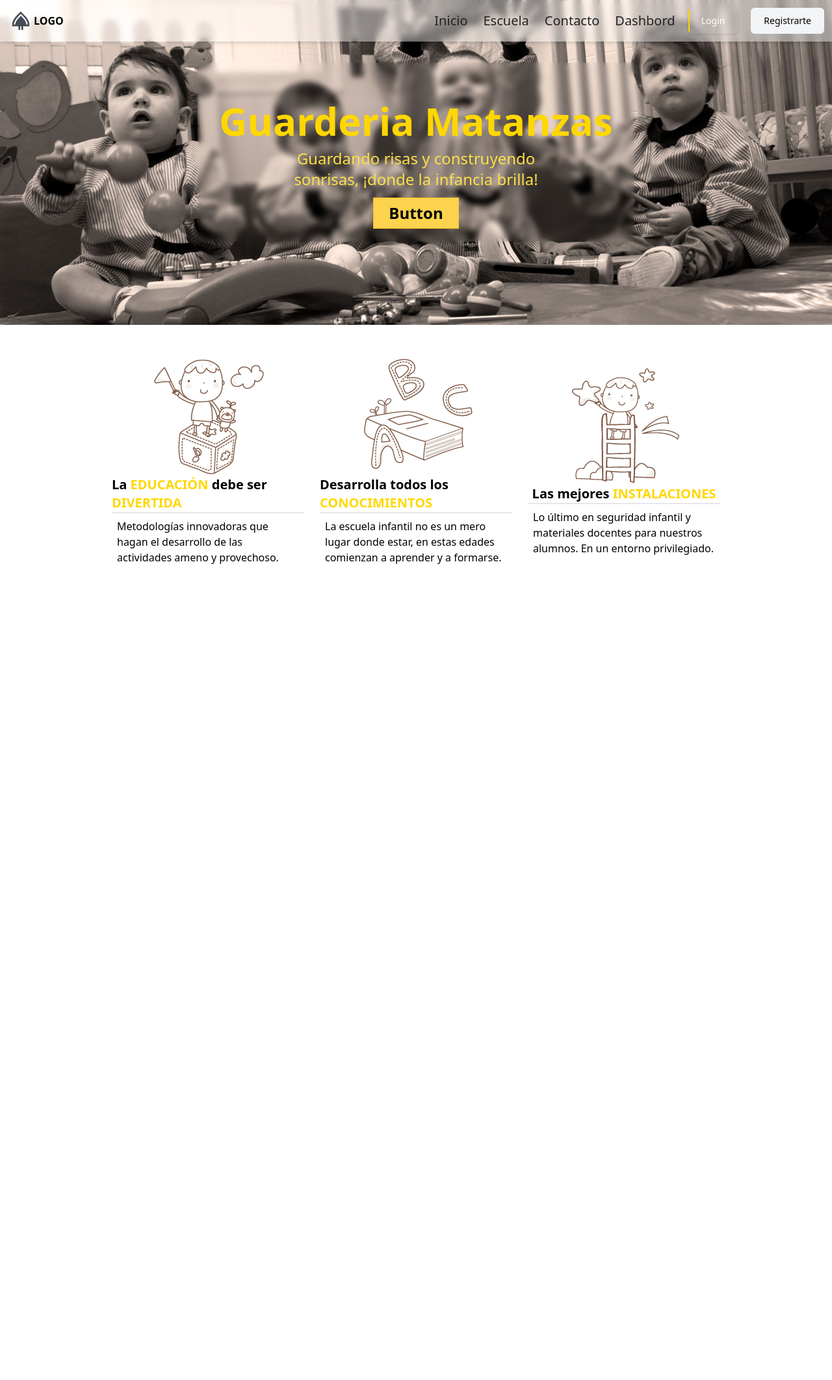
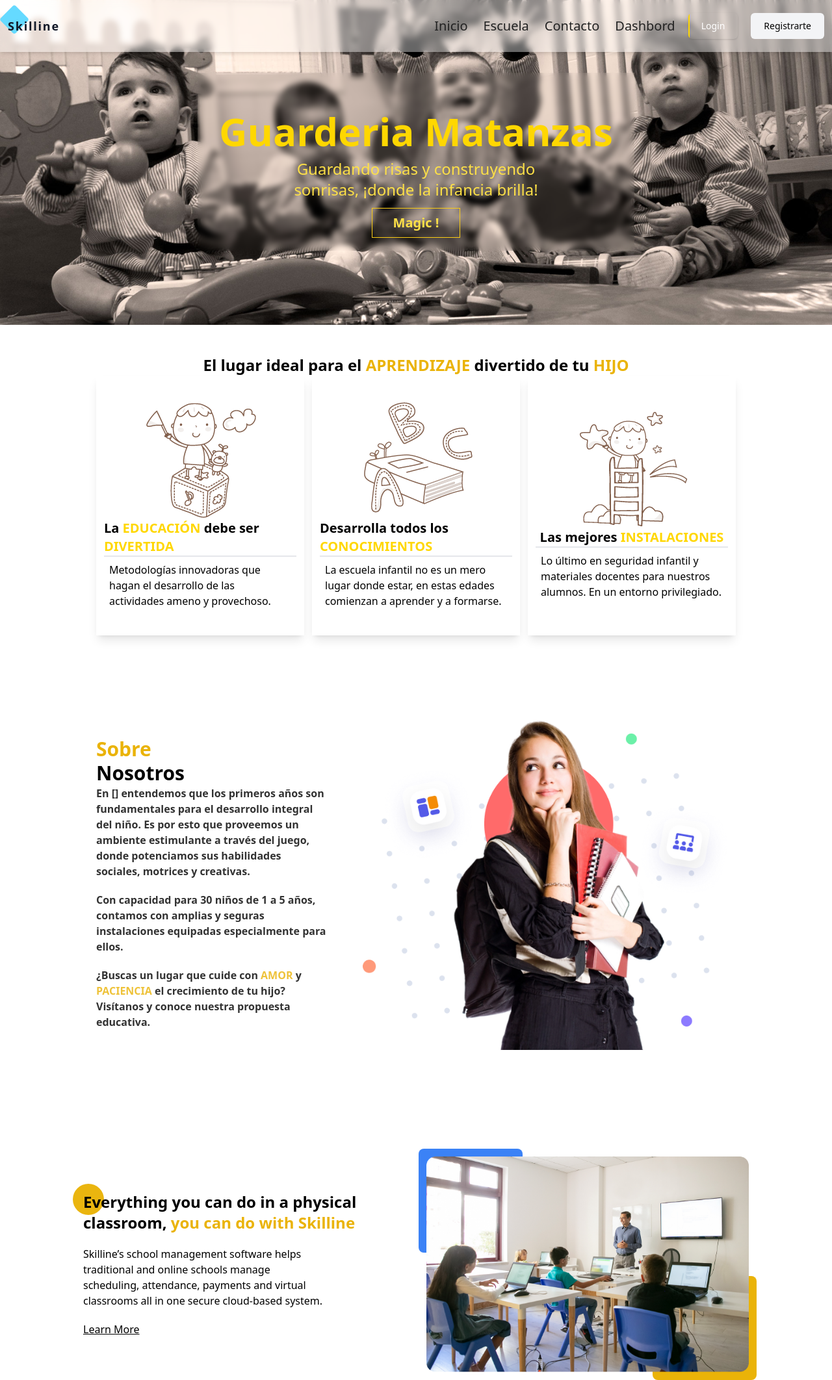
Before and after one commit to wolfsoul01/Frontend-Guarder-a-, a React (Vite) app: page / in a window 1280 px wide. Shown: the whole page at 65% size. Before the commit the page ends 946 px from the top, so only its background shows below. Built offline with nearby package versions, Linux system fonts and the light colour scheme.

Commit message:
Udpate landing page

```diff
--- a/src/Pages/Home.jsx
+++ b/src/Pages/Home.jsx
@@ -1,34 +1,16 @@
 import { Navbar } from '../components/Navbar'
 import {Aside} from '../components/Aside'
+import Hero from '../components/Hero'
+import Present from '../components/Presenta'
+import Info from '../components/Info'
 export function Home () {
   return (
     <section className='h-full '>
       <Navbar />
-
-      <img
-        src='/fondo_home.jpg'
-        alt=''
-        className=' absolute top-0 left-0 -z-10 w-full h-[500px] max-h-fit object-cover '
-      />
-
-      <header className='p-3 '>
-        <section className='flex flex-col gap-3 justify-center items-center max-w-xl md:max-w-2xl my-0 mx-auto backdrop-blur-sm p-5'>
-          <header className='mt-10'>
-            <h1 className='text-4xl md:text-6xl lg:text-6xl text-primary  font-bold text-center'>
-              Guarderia Matanzas
-            </h1>
-          </header>
-          <p className='text-yellow-300 text-base max-w-sm text-center md:text-2xl relative'>
-            Guardando risas y construyendo sonrisas, ¡donde la infancia brilla!
-          </p>
-
-          <button className='py-2 px-6 text-2xl bg-amber-300 relative hover:translate-x-5 transition-all duration-150  font-semibold'>
-            <span className='absolute top-0 left-0 inset-0 border-amber-400 border'></span>
-            Button
-          </button>
-        </section>
-      </header>
+      <Hero/>
       <Aside/>
+      <Present/>
+      <Info/>
     </section>
   )
 }
--- a/src/components/Aside.jsx
+++ b/src/components/Aside.jsx
@@ -1,24 +1,45 @@
 export function Aside () {
   return (
     <>
-      <section className="flex justify-center items-center flex-wrap gap-y-4 [&>article]:max-w-xs mx-auto mt-40 md:mt-32 p-5 my-9">
-        <article className="p-3 flex flex-col items-center justify-center " >
+      <section className='max-w-5xl mx-auto mt-40 md:mt-32 p-5 my-9'>
+        <header className="mx-auto w-full ">
+          <h1 className="text-center text-2xl font-bold ">El lugar ideal para el <span className="text-yellow-500 uppercase">aprendizaje</span> divertido de tu <span  className="text-yellow-500 uppercase">hijo</span></h1>
+        </header>
+
+        <aside className='flex  justify-center items-center flex-wrap gap-y-4 gap-x-3 [&>article]:max-w-xs   [&>article]:min-h-[400px]'>
+          <article className='p-3 flex flex-col items-center justify-center shadow-lg  '>
             <img src='/img/educacion_divertida.png' alt='' />
-          <h4 className="font-semibold text-xl [&>span]:text-primary">La <span>EDUCACIÓN</span> debe ser <span>DIVERTIDA</span></h4>
-          <p className="p-2 border-t-2 ">Metodologías innovadoras que hagan el desarrollo de las actividades ameno y provechoso.</p>
+            <h4 className='font-semibold text-xl [&>span]:text-primary'>
+              La <span>EDUCACIÓN</span> debe ser <span>DIVERTIDA</span>
+            </h4>
+            <p className='p-2 border-t-2 '>
+              Metodologías innovadoras que hagan el desarrollo de las
+              actividades ameno y provechoso.
+            </p>
           </article>
 
-        <article  className="p-3 flex flex-col items-center justify-center  ">
+          <article className='p-3 flex flex-col items-center justify-center shadow-lg   '>
             <img src='/img/conocimientos.png' alt='' />
-          <h4  className="font-semibold text-xl [&>span]:text-primary">Desarrolla todos los <span>CONOCIMIENTOS</span></h4>
-          <p className="p-2 border-t-2 ">La escuela infantil no es un mero lugar donde estar, en estas edades comienzan a aprender y a formarse.</p>
+            <h4 className='font-semibold text-xl [&>span]:text-primary'>
+              Desarrolla todos los <span>CONOCIMIENTOS</span>
+            </h4>
+            <p className='p-2 border-t-2 '>
+              La escuela infantil no es un mero lugar donde estar, en estas
+              edades comienzan a aprender y a formarse.
+            </p>
           </article>
 
-        <article  className="p-3 flex flex-col items-center justify-center ">
+          <article className='p-3 flex flex-col items-center justify-center shadow-lg  '>
             <img src='/img/instalaciones.png' alt='' />
-          <h4  className="font-semibold text-xl [&>span]:text-primary">Las mejores <span>INSTALACIONES</span></h4>
-          <p className="p-2 border-t-2 ">Lo último en seguridad infantil y materiales docentes para nuestros alumnos. En un entorno privilegiado.</p>
+            <h4 className='font-semibold text-xl [&>span]:text-primary'>
+              Las mejores <span>INSTALACIONES</span>
+            </h4>
+            <p className='p-2 border-t-2 '>
+              Lo último en seguridad infantil y materiales docentes para
+              nuestros alumnos. En un entorno privilegiado.
+            </p>
           </article>
+        </aside>
       </section>
     </>
   )
--- /dev/null
+++ b/src/components/Hero.jsx
@@ -0,0 +1,32 @@
+export default function Hero () {
+  return (
+    <section>
+      <img
+        src='/fondo_home.jpg'
+        alt=''
+        className=' absolute top-0 left-0 -z-10 w-full h-[500px] max-h-fit object-cover  '
+      />
+
+      <header className='p-3 m-3 '>
+        <section className='flex flex-col gap-3 justify-center items-center max-w-xl md:max-w-2xl my-0 mx-auto backdrop-blur-sm p-5 '>
+          <header className='mt-10'>
+            <h1 className='text-4xl md:text-6xl lg:text-6xl text-primary  font-bold text-center'>
+              Guarderia Matanzas
+            </h1>
+          </header>
+          <p className='text-yellow-300 text-base max-w-sm text-center md:text-2xl relative'>
+            Guardando risas y construyendo sonrisas, ¡donde la infancia brilla!
+          </p>
+
+          <button className='cursor-pointer font-semibold overflow-hidden relative z-100 border border-yellow-400 group px-8 py-2'>
+            <span className='relative z-10 text-yellow-300 group-hover:text-black text-xl duration-500'>
+              Magic !
+            </span>
+            <span className='absolute w-full h-full bg-yellow-300 -left-32 top-0 -rotate-45 group-hover:rotate-0 group-hover:left-0 duration-500'></span>
+            <span className='absolute w-full h-full  bg-yellow-300 -right-32 top-0 -rotate-45 group-hover:rotate-0 group-hover:right-0 duration-500'></span>
+          </button>
+        </section>
+      </header>
+    </section>
+  )
+}
--- /dev/null
+++ b/src/components/Info.jsx
@@ -0,0 +1,37 @@
+function Info () {
+  return (
+    <section className='sm:flex items-center sm:space-x-8 mt-36 max-w-5xl mx-auto'>
+      <div className='sm:w-1/2 relative'>
+        <div className='bg-yellow-500 rounded-full absolute w-12 h-12 z-0 -left-4 -top-3 animate-pulse'></div>
+        <h1 className='font-semibold text-2xl relative z-50 text-darken lg:pr-10'>
+          Everything you can do in a physical classroom,{' '}
+          <span className='text-yellow-500'>you can do with Skilline</span>
+        </h1>
+        <p className='py-5 lg:pr-32'>
+          Skilline’s school management software helps traditional and online
+          schools manage scheduling, attendance, payments and virtual classrooms
+          all in one secure cloud-based system.
+        </p>
+        <a href='' className='underline'>
+          Learn More
+        </a>
+      </div>
+      <div  className='sm:w-1/2 relative mt-10 sm:mt-0'>
+        <div
+
+          className='floating w-24 h-24 absolute rounded-lg z-0 -top-3 -left-3'
+        ></div>
+        <img
+          className='rounded-xl z-40 relative'
+          src='/img/teacher-explaining.png'
+          alt=''
+        />
+
+        <div className='bg-yellow-500 w-40 h-40 floating absolute rounded-lg z-10 -bottom-3 -right-3'></div>
+        <div className='bg-blue-500 w-40 h-40 floating absolute rounded-lg z-10 -top-3 -left-3'></div>
+      </div>
+    </section>
+  )
+}
+
+export default Info
--- a/src/components/Navbar.jsx
+++ b/src/components/Navbar.jsx
@@ -1,8 +1,8 @@
 import { useState } from 'react'
-import {HambMenu} from './Icons'
-import {NavLink} from 'react-router-dom'
+import { HambMenu } from './Icons'
+import { NavLink } from 'react-router-dom'
 
-import logo from '/logo.svg'
+//import logo from '/logo.svg'
 
 export function Navbar () {
   const [isOpen, setIsOpen] = useState(false)
@@ -12,11 +12,28 @@ export function Navbar () {
   }
   return (
     <>
-      <header className='inset-x-0 px-3 py-3 flex flex-col md:flex-row justify-between items-center bg-white/40  backdrop-blur-sm shadow-md mb-5  '>
+      <header className='inset-x-0 px-3 py-5 flex flex-col md:flex-row justify-between items-center bg-white/40  backdrop-blur-sm shadow-md mb-5  '>
         <div className='w-full flex justify-between items-center'>
           <picture className='flex items-center font-bold  '>
-            <img src={logo} alt='' width={'40px'} />
-            <span>LOGO</span>
+            {/* <img src={logo} alt='' width={'40px'} />
+            <span>LOGO</span> */}
+            <a
+              href='#'
+              className='text-lg relative z-50 font-bold tracking-widest text-gray-900 rounded-lg focus:outline-none focus:shadow-outline'
+            >
+              Skilline
+            </a>
+            <svg
+              className='h-11 z-40 absolute  top-2 left-0'
+              viewBox='0 0 79 79'
+              fill='none'
+              xmlns='http://www.w3.org/2000/svg'
+            >
+              <path
+                d='M35.2574 2.24264C37.6005 -0.100501 41.3995 -0.100505 43.7426 2.24264L76.7574 35.2574C79.1005 37.6005 79.1005 41.3995 76.7574 43.7426L43.7426 76.7574C41.3995 79.1005 37.6005 79.1005 35.2574 76.7574L2.24264 43.7426C-0.100501 41.3995 -0.100505 37.6005 2.24264 35.2574L35.2574 2.24264Z'
+                fill='#65DAFF'
+              />
+            </svg>
           </picture>
 
           <HambMenu handleClick={handleClick} />
@@ -27,9 +44,7 @@ export function Navbar () {
           <nav className={` ${!isOpen ? 'hidden' : ''} md:block`}>
             <ul className='flex flex-col md:flex-row justify-around gap-6 text-[#222]  [&>li]:cursor-pointer font-medium  flex-grow  text-xl '>
               <li className='relative group '>
-
                 Inicio
-
                 <span className='absolute left-0 bottom-0 bg-teal-400 w-0 group-hover:w-full h-[2px] transition-all duration-150 '></span>
               </li>
               <li className='relative group '>
@@ -52,7 +67,6 @@ export function Navbar () {
             <NavLink to={'/login'}>
               <button className='rounded-md px-5 py-2.5 text-sm font-medium text-white shadow group relative overflow-hidden hover:text-black '>
                 Login
-
                 <span
                   className='absolute inset-y-0 left-0 w-[2px] bg-primary transition-all group-hover:w-full group-active:bg-indigo-500
                 group-hover:opacity-100 -z-10'
--- /dev/null
+++ b/src/components/Presenta.jsx
@@ -0,0 +1,21 @@
+export default function Present(){
+
+
+    return(
+        <section className="max-w-xl mx-auto md:max-w-5xl p-5">
+            <div className="flex flex-col md:flex-row items-center mt-12">
+			<div data-aos="fade-right" className="md:w-5/12 ">
+				<h1 className="text-darken font-semibold text-3xl leading-tight lg:pr-32"><span className="text-yellow-500 block">Sobre  </span>Nosotros</h1>
+
+
+				<p className=" lg:pr-14 font-semibold opacity-80">En [] entendemos que los primeros años son fundamentales para el desarrollo integral del niño. Es por esto que proveemos un ambiente estimulante a través del juego, donde potenciamos sus habilidades sociales, motrices y creativas.</p>
+
+				<p className="my-5 lg:pr-14 font-semibold opacity-80">Con capacidad para 30 niños de 1 a 5 años, contamos con amplias y seguras instalaciones equipadas especialmente para ellos.</p>
+
+				<p className="lg:pr-14 font-semibold opacity-80">¿Buscas un lugar que cuide con <span className="text-yellow-500 uppercase">amor</span> y <span className="text-yellow-500 uppercase">paciencia</span> el crecimiento de tu hijo? Visítanos y conoce nuestra propuesta educativa.</p>
+			</div>
+			<img data-aos="fade-left" className="md:w-7/12" src="/img/des.png"/>
+		</div>
+        </section>
+    )
+}
```
Also changed, not shown: public/img/des.png (added), public/img/teacher-explaining.png (added). Lines whose indentation alone changed are shown as unchanged.
